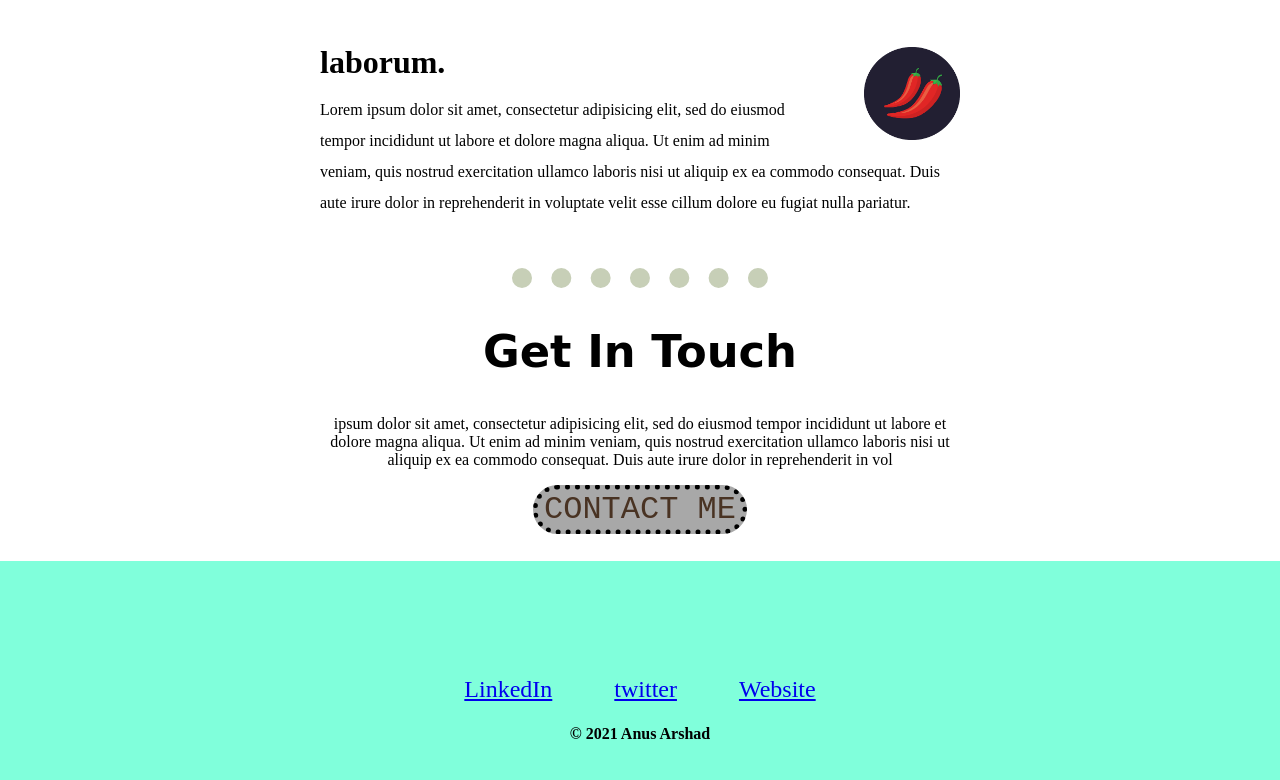
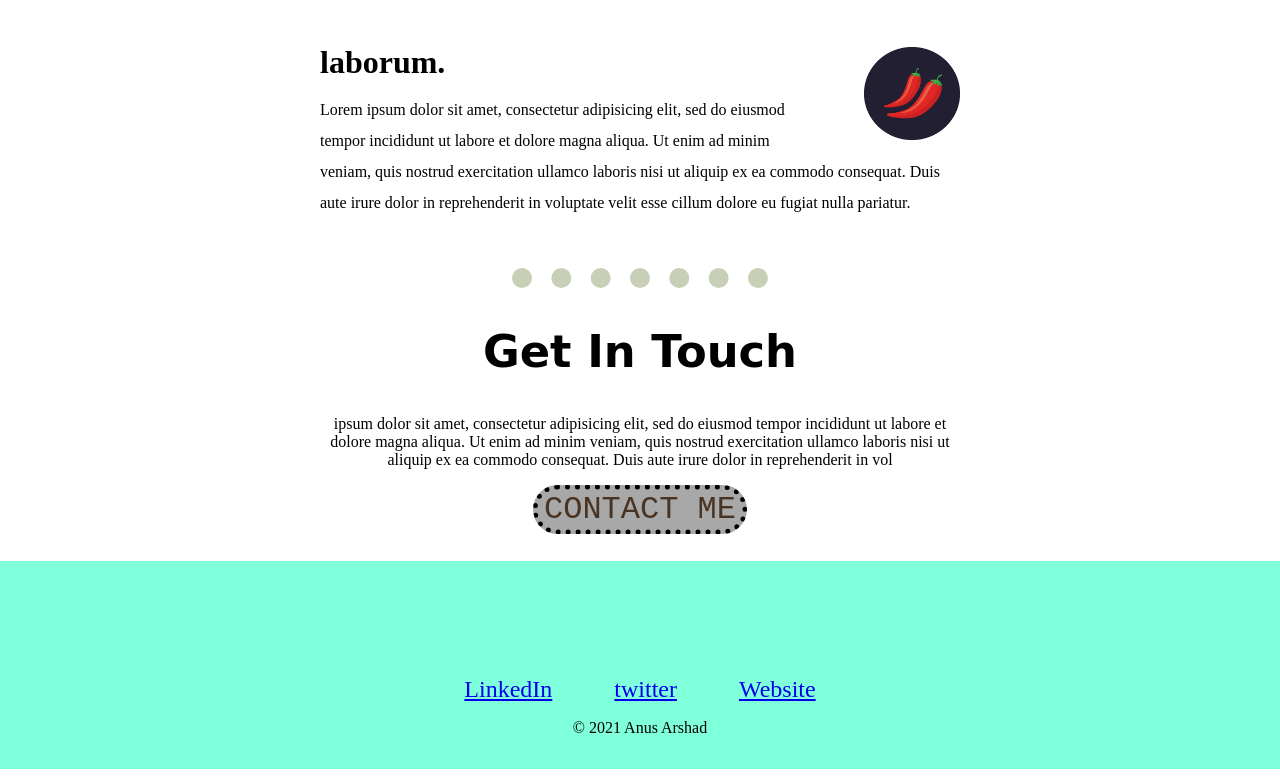
Before and after one commit to AnusArshad/Own_Website_Project, a plain HTML site: page index.html in a window 1280 px wide. Shown: the part 1591-2371 px from the top of the page. Drawn offline with Linux system fonts and the light colour scheme; a web font is replaced by a local one.

Commit message:
change copyright name <h4> to <p>

```diff
--- a/index.html
+++ b/index.html
@@ -62,7 +62,7 @@
     <a href="#">LinkedIn</a>
     <a href="#">twitter</a>
     <a href="#">Website</a>
-    <h4>© 2021 Anus Arshad</h4>
+    <p>© 2021 Anus Arshad</p>
   </div>
 
 
```
